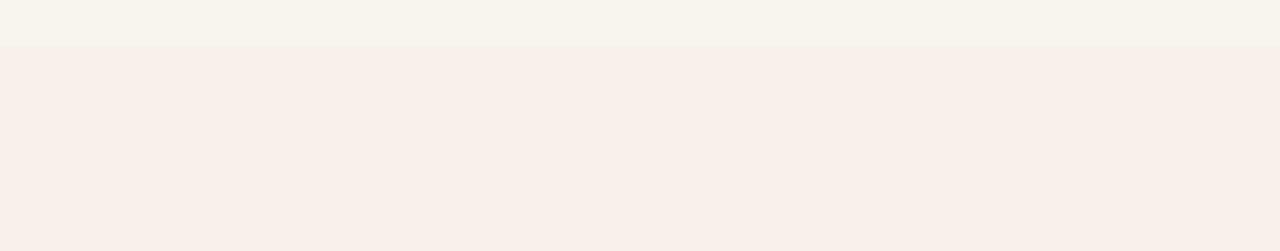
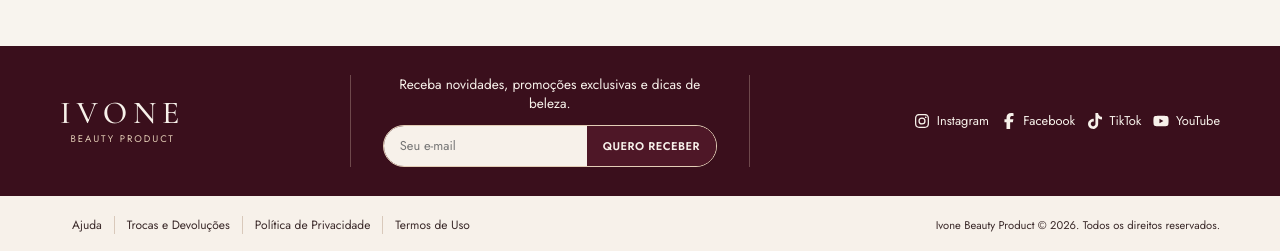
Before and after one commit to Projeto-Final-Full-Stack-GT4/Ivone-Beauty-Products, a React (Vite) app: page / in a window 1280 px wide. Shown: the part 1797-2048 px from the top of the page. Before the commit the page ends 1843 px from the top, so only its background shows below. Built offline with nearby package versions, Linux system fonts and the light colour scheme.

Commit message:
feat: reorganização dos arquivos .css e adição de icones ao footer

```diff
--- a/src/App.jsx
+++ b/src/App.jsx
@@ -1,5 +1,6 @@
 import { BrowserRouter, Route, Routes } from 'react-router-dom';
 import Header from './components/Header.jsx';
+import Footer from './components/Footer.jsx';
 import Home from './pages/Home.jsx';
 import Products from './pages/Products.jsx';
 import Product from './pages/Product.jsx';
@@ -23,6 +24,7 @@ function App() {
           <Route path="*" element={<p>Esta página estará disponível em breve.</p>} />
         </Routes>
       </main>
+      <Footer/>
     </BrowserRouter>
   );
 }
--- a/src/components/Footer.css
+++ b/src/components/Footer.css
@@ -1,169 +1,192 @@
 
-/* 1. Configurações gerais */
 .footer {
   width: 100%;
-  color: #f8eee2;
-  font-family: Arial, Helvetica, sans-serif;
+  color: var(--creme);
+  background: var(--vinho-escuro);
 }
 
-/* 2. Faixa superior vinho */
 .footer-top {
+  max-width: 1200px;
+  min-height: 150px;
+  margin: 0 auto;
+  padding: 1.5rem 1.25rem;
   display: flex;
   align-items: center;
   justify-content: space-between;
-  gap: 24px;
-  padding: 12px 7%;
-  min-height: 70px;
-  background-color: #45151c;
-}
-
-/* 3. Marca */
-.brand {
-  display: flex;
-  align-items: center;
-  min-width: 190px;
+  gap: 2rem;
 }
 
 .brand-name {
   display: flex;
   flex-direction: column;
-  gap: 3px;
-  font-family: Georgia, serif;
-  letter-spacing: 3px;
+  flex-shrink: 0;
+  color: var(--creme);
+  font-family: var(--fonte-titulo);
+  line-height: 1;
+  text-decoration: none;
 }
 
 .brand-name span {
-  font-size: 19px;
+  font-size: 2rem;
+  letter-spacing: 0.18em;
 }
 
 .brand-name small {
-  font-family: Arial, sans-serif;
-  font-size: 7px;
-  letter-spacing: 2px;
+  margin-top: 0.35rem;
+  color: var(--bege);
+  font-family: var(--fonte-corpo);
+  font-size: 0.6rem;
+  letter-spacing: 0.2em;
+  text-align: center;
+  text-transform: uppercase;
 }
 
-/* 4. Newsletter */
 .newsletter {
   flex: 1;
-  max-width: 420px;
-  padding: 0 22px;
+  max-width: 400px;
+  padding: 0 2rem;
   text-align: center;
-  border-left: 1px solid #78434a;
-  border-right: 1px solid #78434a;
+  border-right: 1px solid rgba(227, 205, 182, 0.3);
+  border-left: 1px solid rgba(227, 205, 182, 0.3);
 }
 
 .newsletter p {
-  margin: 0 0 7px;
-  font-size: 10px;
+  margin: 0 0 0.75rem;
+  font-size: 0.85rem;
+  line-height: 1.4;
 }
 
 .newsletter-form {
   display: flex;
   width: 100%;
-  max-width: 310px;
+  max-width: 340px;
   margin: 0 auto;
   overflow: hidden;
-  border: 1px solid #d4b69a;
-  border-radius: 20px;
+  border: 1px solid var(--bege);
+  border-radius: 999px;
 }
 
 .newsletter-form input {
   flex: 1;
-  width: 60%;
   min-width: 0;
-  padding: 8px 12px;
+  padding: 0.65rem 1rem;
   border: none;
   outline: none;
-  background-color: #fffaf4;
-  color: #45151c;
-  font-size: 10px;
+  background: var(--creme);
+  color: var(--texto);
+  font: inherit;
+  font-size: 0.8rem;
 }
 
 .newsletter-form button {
   border: none;
-  padding: 8px 10px;
-  background-color: #45151c;
-  color: #fffaf4;
-  font-size: 8px;
-  font-weight: bold;
+  padding: 0.65rem 1rem;
+  background: var(--vinho);
+  color: var(--creme);
+  font: inherit;
+  font-size: 0.7rem;
+  font-weight: 600;
+  letter-spacing: 0.04em;
+  text-transform: uppercase;
   cursor: pointer;
   white-space: nowrap;
+  transition: background 0.2s ease;
 }
 
-/* 5. Redes sociais */
+.newsletter-form button:hover {
+  background: var(--vinho-escuro);
+}
+
 .social-links {
   display: flex;
-  align-items: center;
-  gap: 14px;
+  flex-wrap: wrap;
+  justify-content: flex-end;
+  gap: 0.75rem;
 }
 
 .social-links a {
-  color: #f8eee2;
+  display: inline-flex;
+  align-items: center;
+  gap: 0.4rem;
+  color: var(--creme);
+  font-size: 0.8rem;
   text-decoration: none;
-  font-size: 12px;
+  transition: color 0.2s ease;
 }
 
-/* 6. Faixa inferior bege */
+.social-links a:hover {
+  color: var(--bege);
+}
+
+.social-links svg {
+  width: 1rem;
+  height: 1rem;
+}
+
+.brand-name:focus-visible,
+.social-links a:focus-visible,
+.footer-links a:focus-visible,
+.newsletter-form input:focus-visible,
+.newsletter-form button:focus-visible {
+  outline: 2px solid var(--oliva);
+  outline-offset: 3px;
+}
+
 .footer-bottom {
+  width: 100%;
+  min-height: 58px;
+  padding: 0.75rem max(calc((100% - 1200px) / 2 + 1.25rem), 1.25rem);
   display: flex;
   align-items: center;
   justify-content: space-between;
-  gap: 18px;
-  min-height: 38px;
-  padding: 10px 5%;
-  background-color: #f3eade;
-  color: #55433c;
+  gap: 1rem;
+  background: var(--creme);
+  color: var(--texto);
 }
 
-/* 7. Links inferiores */
 .footer-links {
   display: flex;
   flex-wrap: wrap;
-  gap: 0;
+  row-gap: 0.5rem;
 }
 
 .footer-links a {
-  padding: 0 10px;
-  border-right: 1px solid #d2c2b2;
-  color: #55433c;
+  padding: 0 0.75rem;
+  border-right: 1px solid #d9c9bb;
+  color: inherit;
+  font-size: 0.75rem;
   text-decoration: none;
-  font-size: 9px;
-}
-
-.footer-links a:first-child {
-  padding-left: 0;
 }
 
 .footer-links a:last-child {
   border-right: none;
 }
 
-.footer-links a:hover {
-  color: #8c4a4e;
+.footer-links a:hover,
+.footer-links a:focus-visible {
+  color: var(--vinho);
 }
 
-/* 8. Direitos autorais */
 .copyright {
   margin: 0;
-  font-size: 8px;
+  font-size: 0.7rem;
   text-align: right;
 }
 
-/* 9. Adaptação para celulares */
-@media (max-width: 700px) {
+@media (max-width: 960px) {
   .footer-top {
     flex-direction: column;
-    padding: 24px 18px;
-    gap: 22px;
+    gap: 1.5rem;
+    padding: 2rem 1.25rem;
   }
 
   .newsletter {
     width: 100%;
-    padding: 18px 0;
-    border-left: none;
-    border-right: none;
-    border-top: 1px solid #78434a;
-    border-bottom: 1px solid #78434a;
+    max-width: 440px;
+    padding: 1.5rem 0;
+    border: 0;
+    border-top: 1px solid rgba(227, 205, 182, 0.3);
+    border-bottom: 1px solid rgba(227, 205, 182, 0.3);
   }
 
   .social-links {
@@ -172,16 +195,33 @@
 
   .footer-bottom {
     flex-direction: column;
-    text-align: center;
-    padding: 18px 12px;
+    gap: 0.75rem;
+    padding: 1rem 1.25rem;
   }
 
   .footer-links {
     justify-content: center;
-    row-gap: 12px;
   }
 
   .copyright {
     text-align: center;
   }
 }
+
+@media (max-width: 480px) {
+  .social-links {
+    gap: 0.6rem 1rem;
+  }
+
+  .footer-links {
+    justify-content: center;
+  }
+
+  .footer-links a:first-child {
+    padding-left: 0;
+  }
+
+  .footer-links a:last-child {
+    padding-right: 0;
+  }
+}
--- a/src/components/Footer.jsx
+++ b/src/components/Footer.jsx
@@ -1,22 +1,30 @@
+import { FontAwesomeIcon } from "@fortawesome/react-fontawesome";
+import {
+  faFacebookF,
+  faInstagram,
+  faTiktok,
+  faYoutube,
+} from "@fortawesome/free-brands-svg-icons";
+import "./Footer.css";
 
-function footer(){
+const REDES_SOCIAIS = [
+  { nome: "Instagram", icone: faInstagram },
+  { nome: "Facebook", icone: faFacebookF },
+  { nome: "TikTok", icone: faTiktok },
+  { nome: "YouTube", icone: faYoutube },
+];
+
+function Footer() {
   return (
     <footer className="footer">
       <div className="footer-top">
+        <a className="brand-name" href="/" aria-label="Ivone Beauty Product, página inicial">
+          <span>IVONE</span>
+          <small>Beauty Product</small>
+        </a>
 
-            <div className="brand">
-               <div className=  "brand-name">
-                  <span>Ivone</span>
-                  <small>BEATY PRODUCT</small>
-               </div>
-            </div>
-            <div className= "newsletter">
-               <p>
-                  Receba novidades,
-                  promoçoes exclusivas e
-                  dicas de beleza.
-               </p>
-
+        <div className="newsletter">
+          <p>Receba novidades, promoções exclusivas e dicas de beleza.</p>
           <form className="newsletter-form">
             <input
               type="email"
@@ -24,24 +32,22 @@ function footer(){
               aria-label="Seu e-mail"
               required
             />
-
-         <button type="submit">
-         QUERO RECEBER
-      </button>
+            <button type="submit">Quero receber</button>
           </form>
         </div>
 
-         <div className="social-links">
-          <a href="#" aria-label="Instagram">Instagram</a>
-          <a href="#" aria-label="Facebook">Facebook</a>
-          <a href="#" aria-label="TikTok">TikTok</a>
-          <a href="#" aria-label="YouTube">YouTube</a>
-        </div>
-
+        <nav className="social-links" aria-label="Redes sociais">
+          {REDES_SOCIAIS.map(({ nome, icone }) => (
+            <a key={nome} href="#" aria-label={nome}>
+              <FontAwesomeIcon icon={icone} aria-hidden="true" />
+              <span>{nome}</span>
+            </a>
+          ))}
+        </nav>
       </div>
 
       <div className="footer-bottom">
-         <nav className="footer-links">
+        <nav className="footer-links" aria-label="Informações">
           <a href="#">Ajuda</a>
           <a href="#">Trocas e Devoluções</a>
           <a href="#">Política de Privacidade</a>
@@ -49,11 +55,11 @@ function footer(){
         </nav>
 
         <p className="copyright">
-          Ivone Beauty Product © 2026.
-          Todos os direitos reservados.
+          Ivone Beauty Product © 2026. Todos os direitos reservados.
         </p>
       </div>
     </footer>
   );
 }
+
 export default Footer;
```
Also changed, not shown: src/components/Header.css (+205 -34 lines), src/components/Hero.css (+124 -20 lines). Lines whose indentation alone changed are shown as unchanged.
